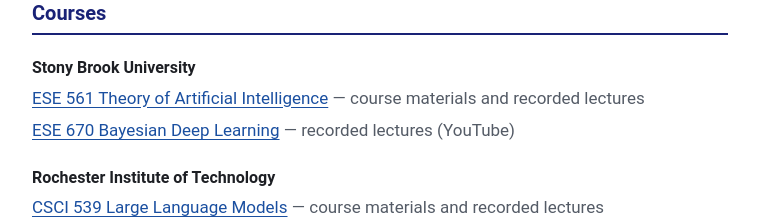
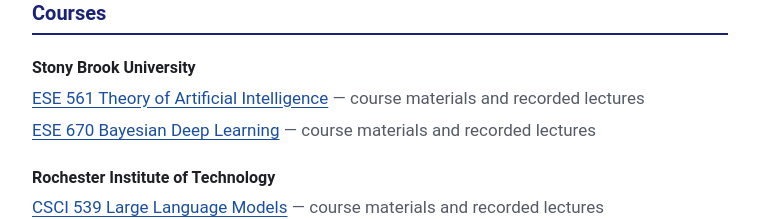
Before and after one commit to anton-selitskiy/anton-selitskiy.github.io, a plain HTML site: page index.html in a window 1280 px wide. Shown: the part 1020-1239 px from the top of the page, without its empty margins (260-1019 px from the left). Drawn offline with Linux system fonts and the light colour scheme; a web font is replaced by a local one.

Commit message:
Update link for ESE 670 Bayesian Deep Learning

```diff
--- a/index.html
+++ b/index.html
@@ -65,7 +65,7 @@
   <h3>Stony Brook University</h3>
   <ul class="plain">
     <li><a href="https://github.com/anton-selitskiy/SB_TAI">ESE 561 Theory of Artificial Intelligence</a> <span class="note">course materials and recorded lectures</span></li>
-    <li><a href="https://www.youtube.com/playlist?list=PLbEX8hiVBVKw">ESE 670 Bayesian Deep Learning</a> <span class="note">recorded lectures (YouTube)</span></li>
+    <li><a href="https://github.com/anton-selitskiy/SBU-BDL">ESE 670 Bayesian Deep Learning</a> <span class="note">course materials and recorded lectures</span></li>
   </ul>
   <h3>Rochester Institute of Technology</h3>
   <ul class="plain">
```
